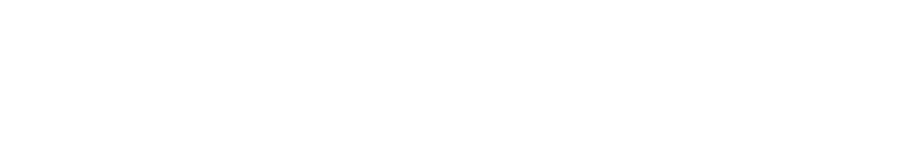
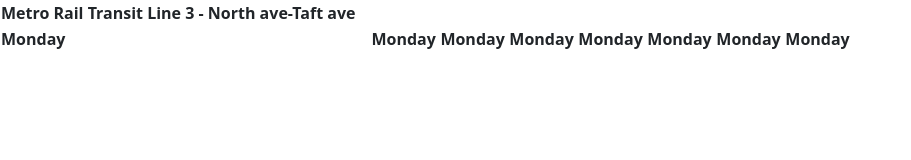
Before and after one commit to lacons4y/-Fairview_ICT9Sapphire_Q3Quiz2_Laconsay_Heleina, a plain HTML site: page page2.html in a window 1280 px wide. Shown: the whole page, without its empty margins (0-911 px from the left). Drawn offline with nearby package versions, Linux system fonts and the light colour scheme.

Commit message:
Update page2.html

```diff
--- a/page2.html
+++ b/page2.html
@@ -10,5 +10,33 @@
 </head>
 <body>
     <table class="col-md-8">
+        <tr>
+            <th>Metro Rail Transit Line 3 - North ave-Taft ave</th>
+        </tr>
+        <tr>
+            <th>Monday</th>
+            <th>Monday</th>
+            <th>Monday</th>
+            <th>Monday</th>
+            <th>Monday</th>
+            <th>Monday</th>
+            <th>Monday</th>
+            <th>Monday</th>
+        </tr>
+        <tr>
+        </tr>
+        <tr>
+        </tr>
+        <tr>
+        </tr>
+        <tr>
+        </tr>
+        <tr>
+        </tr>
+        <tr>
+        </tr>
+        <tr>
+        </tr>
+    </table>
 </body>
 </html>
```
